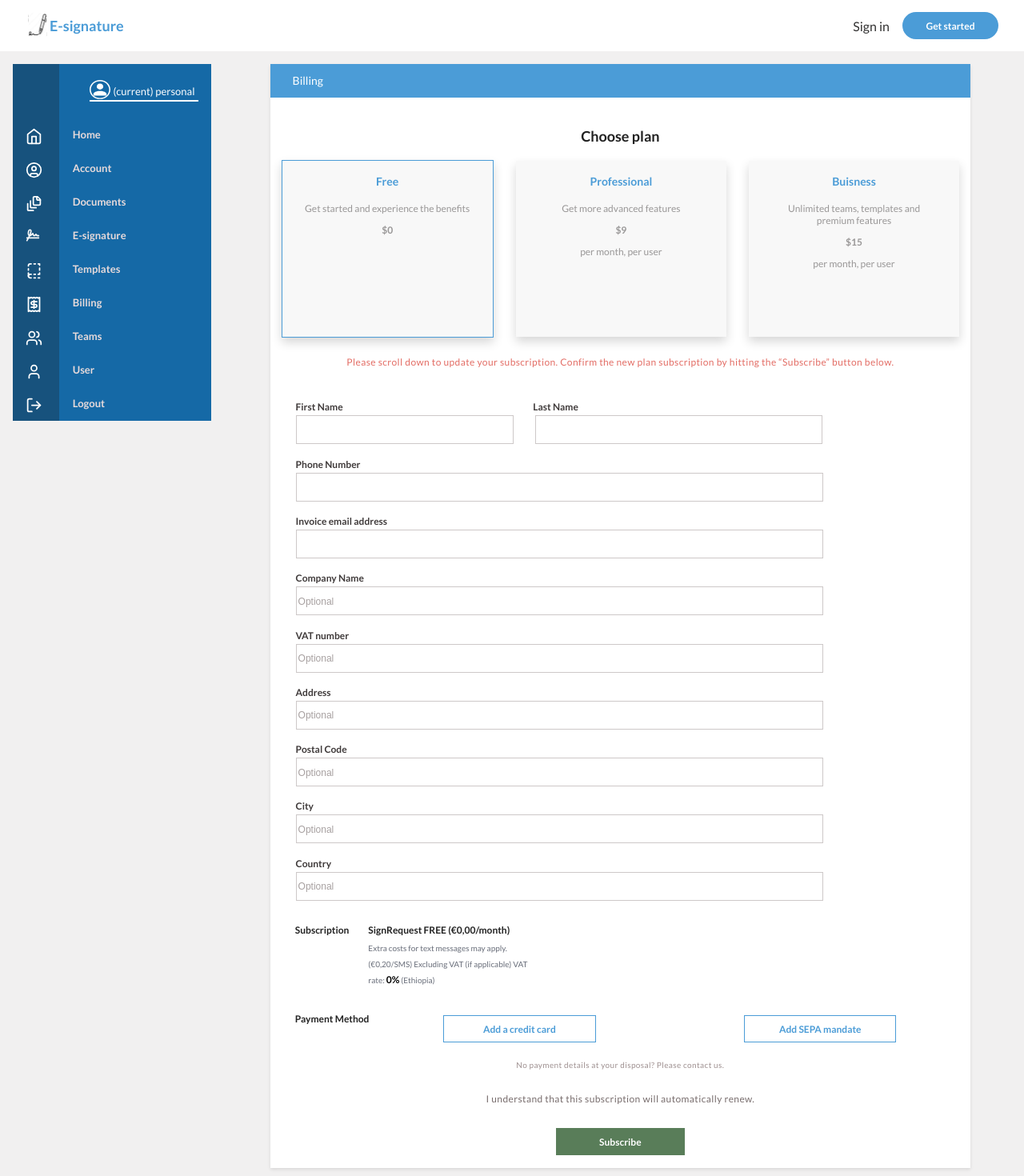
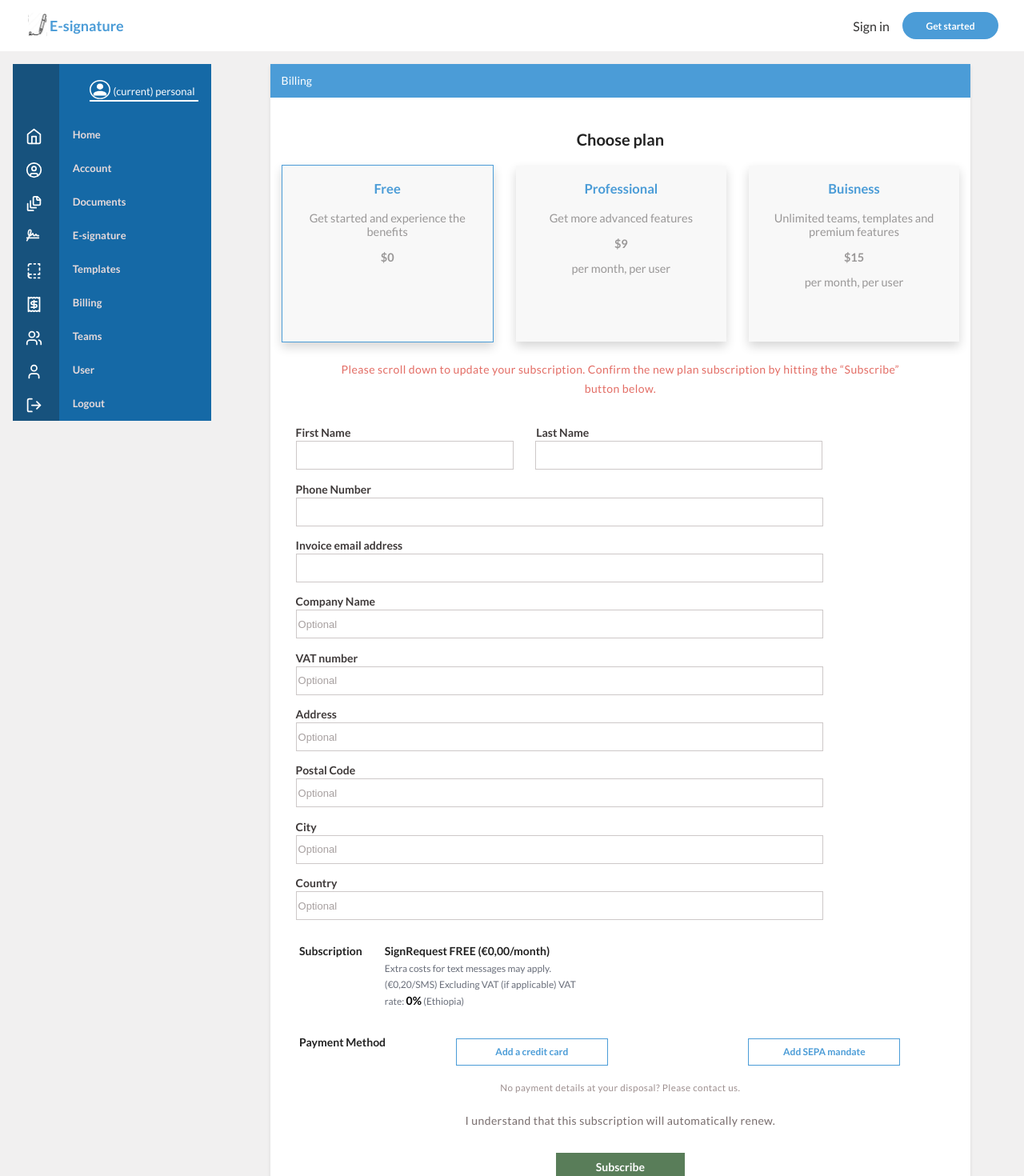
Before and after one commit to nathan-assefa/digital-signature-frontend, a React (Vite) app: page /teams in a window 1280 px wide. Shown: the top 1470 px of the page at 80% size. Built offline with nearby package versions, Linux system fonts and the light colour scheme; what @syncfusion/ej2-base would draw is missing.

Commit message:
fixign font size issue in the document page

```diff
--- a/src/forms/BillingForm.tsx
+++ b/src/forms/BillingForm.tsx
@@ -15,7 +15,7 @@ type UserBillingFormProps = {
     city?: string;
     country?: string;
   }) => Promise<void>;
-  autoFocus: boolean;
+  autoFocus?: boolean;
 };
 
 const BillingForm: React.FC<UserBillingFormProps> = ({
--- a/src/pages/Account.tsx
+++ b/src/pages/Account.tsx
@@ -4,16 +4,21 @@ import useProfile from "../hooks/useUserAccount";
 import axios from "axios";
 import AuthToken from "../utils/AuthToken";
 import LeftSideBar from "../components/LeftSideBar";
+import { useEffect } from "react";
 // import { useState } from "react";
 
 const Account = () => {
   // const [error, setError] = useState<string | null>(null);
   const { profile, isLoading, isError } = useProfile();
-  console.log("first_name: ", profile?.user.first_name);
 
   const accessToken = AuthToken();
 
   const queryClient = useQueryClient();
+
+  useEffect(() => {
+    // Scroll to the top of the page when the component mounts
+    window.scrollTo(0, 0);
+  }, []);
 
   interface UpdatedProfile {
     first_name: string;
--- a/src/pages/Billing.tsx
+++ b/src/pages/Billing.tsx
@@ -3,6 +3,7 @@ import BillingForm from "../forms/BillingForm";
 import { useMutation, useQueryClient } from "@tanstack/react-query";
 import AuthToken from "../utils/AuthToken";
 import axios from "axios";
+import { useEffect } from "react";
 // import { useState } from "react";
 
 const Billing = () => {
@@ -10,6 +11,11 @@ const Billing = () => {
 
   const queryClient = useQueryClient();
   const accessToken = AuthToken();
+
+  useEffect(() => {
+    // Scroll to the top of the page when the component mounts
+    window.scrollTo(0, 0);
+  }, []);
 
   interface UpdatedProfile {
     firstName: string;
@@ -154,7 +160,7 @@ const Billing = () => {
             <BillingForm
               isLoading={false}
               isError={false}
-              autoFocus={true}
+              // autoFocus={true}
               onSubmit={onRegistratingUser}
             />
             {/* {error && (
--- a/src/pages/Documents.tsx
+++ b/src/pages/Documents.tsx
@@ -3,7 +3,7 @@ import { useDocumentList } from "../contexts/DocumentsContext";
 import Magnifier from "../assets/Magnifier";
 import TimeAgo from "../utils/timeFormat";
 import Modal from "../components/Modal";
-import { useState } from "react";
+import { useEffect, useState } from "react";
 import PopUpToSignDocument from "../components/PopUpToSignDocument";
 import { Link } from "react-router-dom";
 import { Files, Clock3 } from "lucide-react";
@@ -12,6 +12,10 @@ import { Files, Clock3 } from "lucide-react";
 const Docuement = () => {
   const [isOpen, setIsOpen] = useState(false);
   const { search, setSearch, document } = useDocumentList();
+  useEffect(() => {
+    // Scroll to the top of the page when the component mounts
+    window.scrollTo(0, 0);
+  }, []);
   return (
     <>
       <div className="document-wrapper">
--- a/src/pages/Signature.tsx
+++ b/src/pages/Signature.tsx
@@ -1,6 +1,11 @@
+import { useEffect } from "react";
 import LeftSideBar from "../components/LeftSideBar";
 
 const Signature = () => {
+  useEffect(() => {
+    // Scroll to the top of the page when the component mounts
+    window.scrollTo(0, 0);
+  }, []);
   return (
     <>
       <div className="signatures-wrapper">
--- a/src/pages/Templates.tsx
+++ b/src/pages/Templates.tsx
@@ -1,8 +1,13 @@
+import { useEffect } from "react";
 import LeftSideBar from "../components/LeftSideBar";
 import { Link } from "react-router-dom";
 // import Template from "../assets/templates";
 
 const Templates = () => {
+  useEffect(() => {
+    // Scroll to the top of the page when the component mounts
+    window.scrollTo(0, 0);
+  }, []);
   return (
     <>
       <div className="templates-wrapper">
--- a/src/styles/account.css
+++ b/src/styles/account.css
@@ -29,14 +29,15 @@
   height: 3em;
   display: flex;
   align-items: center;
-  padding-left: 2em;
+  padding-left: 1em;
 }
 
 .account-detail {
   margin-top: 1.5em;
   padding-left: 1.4em;
   font-weight: 600;
-  font-size: 18px;
+  /* font-size: 18px; */
+  font-size: 19px;
   color: #222222;
   line-height: 24px;
 }
--- a/src/styles/accout-form.css
+++ b/src/styles/accout-form.css
@@ -6,7 +6,8 @@
 .account-label {
   font-family: Lato, "Open Sans", sans-serif;
   font-weight: bold;
-  font-size: 12px;
+  /* font-size: 12px; */
+  font-size: 14px;
   line-height: 20px;
   color: rgba(160, 154, 154, 0.87);
 }
@@ -19,6 +20,8 @@
   outline: none;
   width: 95%;
   color: rgb(139, 125, 125);
+  font-size: 15px;
+  margin-top: 0.2em;
 }
 
 .account-save {
@@ -29,7 +32,8 @@
   color: white;
   font-family: Lato, "Open Sans", sans-serif;
   line-height: 24px;
-  font-size: 14px;
+  /* font-size: 14px; */
+  font-size: 16px;
   font-weight: 600;
 }
 
--- a/src/styles/billing-form.css
+++ b/src/styles/billing-form.css
@@ -11,7 +11,8 @@
 .bill-label {
   font-family: Lato, "Open Sans", sans-serif;
   font-weight: bold;
-  font-size: 12px;
+  /* font-size: 12px; */
+  font-size: 14px;
   line-height: 20px;
   color: rgba(34, 29, 29, 0.87);
 }
@@ -27,7 +28,8 @@
 }
 
 .bill-input::placeholder {
-  font-size: 12px;
+  /* font-size: 12px; */
+  font-size: 13px;
   color: rgb(167, 160, 160);
 }
 
@@ -39,7 +41,8 @@
   color: white;
   font-family: Lato, "Open Sans", sans-serif;
   line-height: 24px;
-  font-size: 14px;
+  /* font-size: 14px; */
+  font-size: 15px;
   font-weight: 600;
 }
 
--- a/src/styles/billing.css
+++ b/src/styles/billing.css
@@ -18,14 +18,15 @@
   height: 3em;
   display: flex;
   align-items: center;
-  padding-left: 2em;
+  padding-left: 1em;
 }
 
 .choose-billing {
   color: #222222;
   font-weight: bold;
   line-height: 24px;
-  font-size: 18px;
+  /* font-size: 18px; */
+  font-size: 20px;
   font-family: Lato, "Open Sans", sans-serif;
   margin-top: 2em;
   text-align: center;
@@ -63,13 +64,15 @@
   color: var(--blue-color);
   font-weight: 600;
   line-height: 24px;
-  font-size: 14px;
+  /* font-size: 14px; */
+  font-size: 16.5px;
 }
 
 .plan-body,
 .plan-price,
 .price-range {
-  font-size: 12px;
+  /* font-size: 12px; */
+  font-size: 14.5px;
   width: 80%;
   margin-left: auto;
   margin-right: auto;
@@ -88,7 +91,8 @@
 .subscription-prompt {
   line-height: 24px;
   font-weight: lighter;
-  font-size: 12px;
+  /* font-size: 12px; */
+  font-size: 14px;
   color: #e36d65;
   text-align: center;
   letter-spacing: 0.4px;
@@ -101,7 +105,8 @@
 .billing-subscription-info {
   display: flex;
   margin-left: 2.6em;
-  font-size: 12px;
+  /* font-size: 12px; */
+  font-size: 14px;
   line-height: 24px;
   color: #222222;
   font-weight: 600;
@@ -113,7 +118,8 @@
 }
 
 .detail-body {
-  font-size: 10px;
+  /* font-size: 10px; */
+  font-size: 12px;
   line-height: 20px;
   color: #696e7a;
   font-weight: lighter;
@@ -123,7 +129,8 @@
 }
 
 .detail-body span {
-  font-size: 12px;
+  /* font-size: 12px; */
+  font-size: 14px;
   font-weight: bold;
   color: black;
 }
@@ -137,7 +144,8 @@
   justify-content: space-around;
   align-items: center;
   margin-left: 1.6em;
-  font-size: 12px;
+  /* font-size: 12px; */
+  font-size: 14px;
   line-height: 24px;
   color: #222222;
   font-weight: 600;
@@ -167,9 +175,10 @@
 }
 
 .billings-right-col .user-notification {
-  line-height: 24px;
+  line-height: 16px;
   font-weight: lighter;
-  font-size: 10px;
+  /* font-size: 10px; */
+  font-size: 11.7px;
   color: rgb(158, 144, 144);
   text-align: center;
   letter-spacing: 0.4px;
@@ -182,7 +191,8 @@
 .billings-right-col .check-box {
   line-height: 24px;
   font-weight: lighter;
-  font-size: 12px;
+  /* font-size: 12px; */
+  font-size: 14px;
   color: rgb(120, 109, 109);
   text-align: center;
   letter-spacing: 0.4px;
@@ -198,7 +208,8 @@
   color: white;
   font-weight: bold;
   line-height: 21px;
-  font-size: 12px;
+  /* font-size: 12px; */
+  font-size: 14px;
   font-family: Lato;
   border: none;
   margin-top: 2em;
--- a/src/styles/signature.css
+++ b/src/styles/signature.css
@@ -20,7 +20,7 @@
   height: 3em;
   display: flex;
   align-items: center;
-  padding-left: 2em;
+  padding-left: 1em;
 }
 
 .change-signature {
@@ -29,7 +29,8 @@
   color: white;
   font-weight: bold;
   line-height: 21px;
-  font-size: 12px;
+  /* font-size: 12px; */
+  font-size: 14px;
   font-family: Lato;
   border: none;
   margin-top: 2em;
--- a/src/styles/templates.css
+++ b/src/styles/templates.css
@@ -20,7 +20,7 @@
   height: 3em;
   display: flex;
   align-items: center;
-  padding-left: 2em;
+  padding-left: 1em;
 }
 
 .create-template {
@@ -29,7 +29,8 @@
   color: var(--blue-color);
   font-weight: bold;
   line-height: 21px;
-  font-size: 12px;
+  /* font-size: 12px; */
+  font-size: 14px;
   font-family: Lato;
   border: 1px solid var(--blue-color);
   margin-top: 2em;
@@ -43,7 +44,8 @@
 .upgrate-template {
   text-align: center;
   font-family: Lato;
-  font-size: 11.6px;
+  /* font-size: 11.6px; */
+  font-size: 13px;
   color: #779ae0;
   line-height: 21px;
   font-weight: lighter;
@@ -65,6 +67,7 @@
   }
 
   .upgrate-template {
-    font-size: 12px;
+    /* font-size: 12px; */
+    font-size: 13.5px;
   }
 }
```
